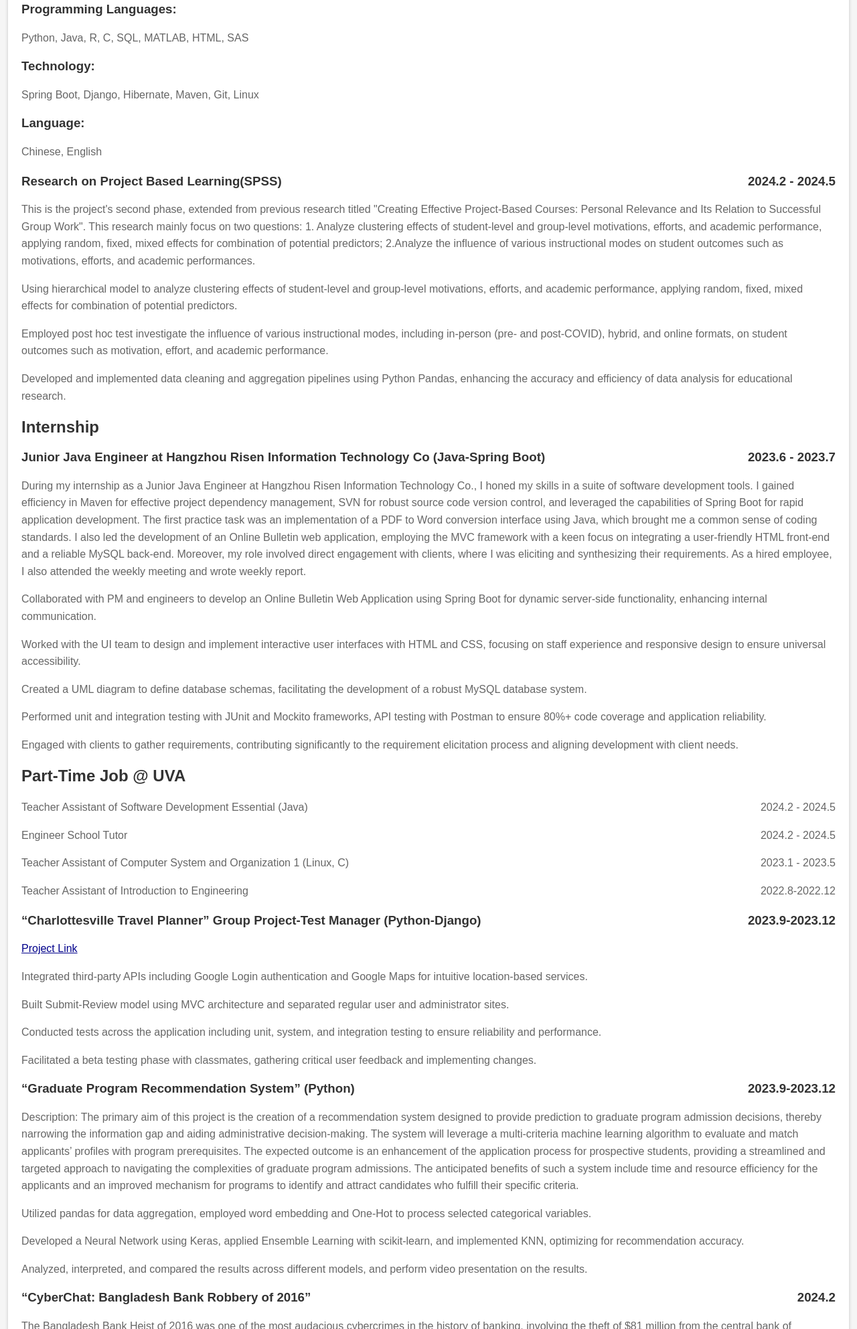
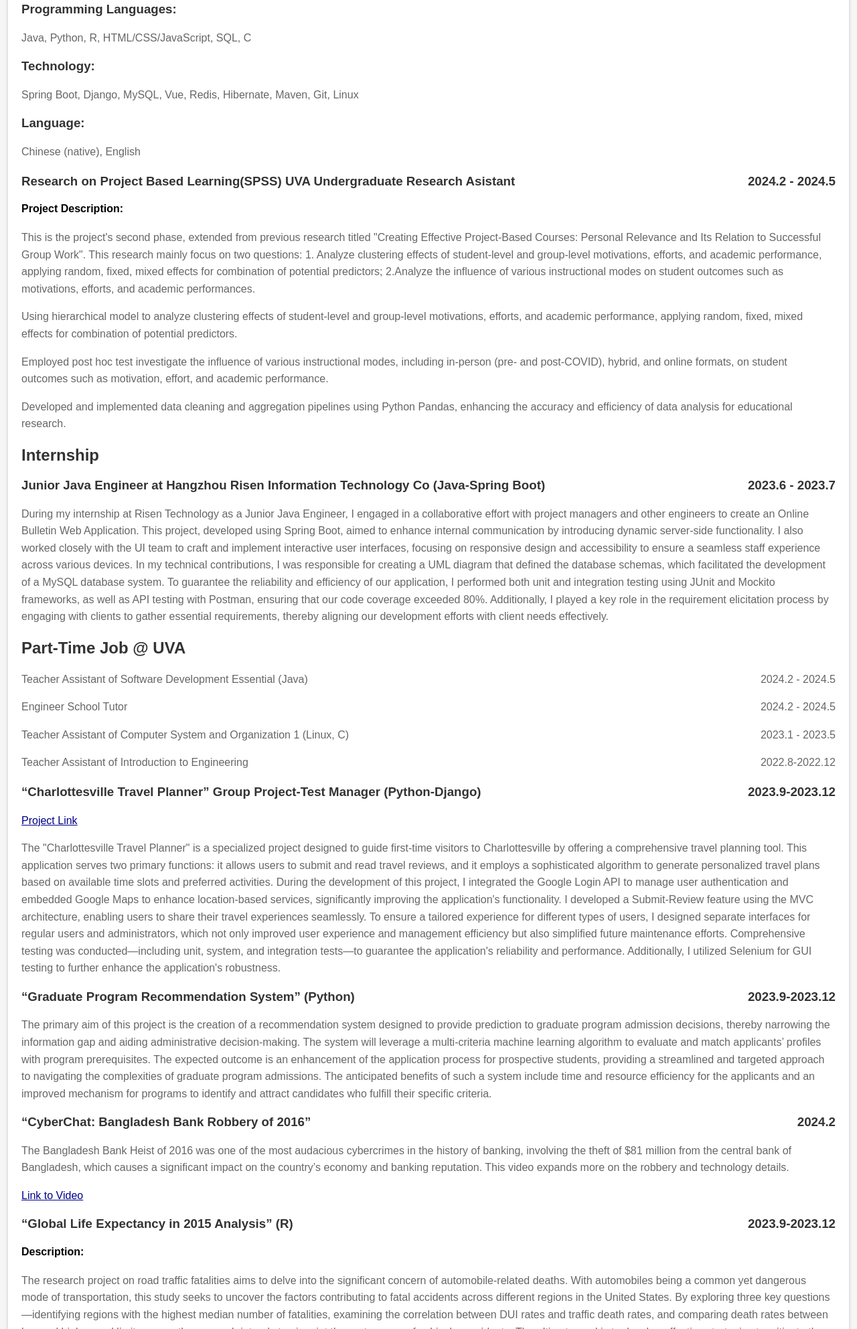
Before and after one commit to KaichengChu/Kai-sWebsite, a plain HTML site: page index.html in a window 1280 px wide. Shown: the part 815-2800 px from the top of the page at 67% size. Drawn offline with Linux system fonts and the light colour scheme.

Commit message:
Update index.html
6.21.2024

```diff
--- a/index.html
+++ b/index.html
@@ -38,7 +38,7 @@
 
         <section id="education">
             <h2>University of Virginia</h2>
-            <p>Major: BS in Computer Science & BA in Statistics</p>
+            <p>Major: Bachelor of Science Computer Science & Bachelor of Arts Statistics</p>
             <P>Expected Graduation: 05/20/2025</P>
             <p>Honors: Dean's List for 6 consecutive semesters</p>
             <p>Relevant Course Work:</p>
@@ -48,19 +48,21 @@
 
         <section id="technical_skill">
             <h3>Programming Languages:</h3>
-            <p>     Python, Java, R, C, SQL, MATLAB, HTML, SAS</p>
+            <p>     Java, Python, R, HTML/CSS/JavaScript, SQL, C</p>
             <h3>Technology:</h3>
-            <p>     Spring Boot, Django, Hibernate, Maven, Git, Linux</p>
+            <p>     Spring Boot, Django, MySQL, Vue, Redis, Hibernate, Maven, Git, Linux</p>
             <h3>Language: </h3>
-            <p>     Chinese, English</p>
+            <p>     Chinese (native), English</p>
         </section>
 
         <section id="experience">
         <h3 style="display: flex; justify-content: space-between; align-items: center;">
-            <span>Research on Project Based Learning(SPSS)</span>
+            <span>Research on Project Based Learning(SPSS) UVA Undergraduate Research Asistant</span>
             <span>2024.2 - 2024.5</span>
         </h3>
+        <h4>Project Description: </h4>
         <p>This is the project's second phase, extended from previous research titled "Creating Effective Project-Based Courses: Personal Relevance and Its Relation to Successful Group Work". This research mainly focus on two questions: 1. Analyze clustering effects of student-level and group-level motivations, efforts, and academic performance, applying random, fixed, mixed effects for combination of potential predictors; 2.Analyze the influence of various instructional modes on student outcomes such as motivations, efforts, and academic performances.</p>
+
         <p>Using hierarchical model to analyze clustering effects of student-level and group-level motivations, efforts, and academic performance, applying random, fixed, mixed effects for combination of potential predictors.</p>
         <p>Employed post hoc test investigate the influence of various instructional modes, including in-person (pre- and post-COVID), hybrid, and online formats, on student outcomes such as motivation, effort, and academic performance. </p>
         <p>Developed and implemented data cleaning and aggregation pipelines using Python Pandas, enhancing the accuracy and efficiency of data analysis for educational research.</p>
@@ -70,12 +72,8 @@
             <span>Junior Java Engineer at Hangzhou Risen Information Technology Co (Java-Spring Boot)</span>
             <span>2023.6 - 2023.7</span>
         </h3>
-        <p>During my internship as a Junior Java Engineer at Hangzhou Risen Information Technology Co., I honed my skills in a suite of software development tools. I gained efficiency in Maven for effective project dependency management, SVN for robust source code version control, and leveraged the capabilities of Spring Boot for rapid application development. The first practice task was an implementation of a PDF to Word conversion interface using Java, which brought me a common sense of coding standards. I also led the development of an Online Bulletin web application, employing the MVC framework with a keen focus on integrating a user-friendly HTML front-end and a reliable MySQL back-end. Moreover, my role involved direct engagement with clients, where I was eliciting and synthesizing their requirements. As a hired employee, I also attended the weekly meeting and wrote weekly report.</p>
-        <p>Collaborated with PM and engineers to develop an Online Bulletin Web Application using Spring Boot for dynamic server-side functionality, enhancing internal communication.</p>
-        <p>Worked with the UI team to design and implement interactive user interfaces with HTML and CSS, focusing on staff experience and responsive design to ensure universal accessibility.</p>
-        <p>Created a UML diagram to define database schemas, facilitating the development of a robust MySQL database system.</p>
-        <p>Performed unit and integration testing with JUnit and Mockito frameworks, API testing with Postman to ensure 80%+ code coverage and application reliability.</p>
-        <p>Engaged with clients to gather requirements, contributing significantly to the requirement elicitation process and aligning development with client needs.</p>
+        <p>During my internship at Risen Technology as a Junior Java Engineer, I engaged in a collaborative effort with project managers and other engineers to create an Online Bulletin Web Application. This project, developed using Spring Boot, aimed to enhance internal communication by introducing dynamic server-side functionality. I also worked closely with the UI team to craft and implement interactive user interfaces, focusing on responsive design and accessibility to ensure a seamless staff experience across various devices. In my technical contributions, I was responsible for creating a UML diagram that defined the database schemas, which facilitated the development of a MySQL database system. To guarantee the reliability and efficiency of our application, I performed both unit and integration testing using JUnit and Mockito frameworks, as well as API testing with Postman, ensuring that our code coverage exceeded 80%. Additionally, I played a key role in the requirement elicitation process by engaging with clients to gather essential requirements, thereby aligning our development efforts with client needs effectively.</p>
+
         <h2>Part-Time Job @ UVA</h2>
 
         <p style="display: flex; justify-content: space-between; align-items: center;">
@@ -105,26 +103,19 @@
                 <span>2023.9-2023.12</span>
             </h3>
             <a href="https://a12plannerapp-7070b47869a6.herokuapp.com/" target="_blank">Project Link</a>
-            <p>Integrated third-party APIs including Google Login authentication and Google Maps for intuitive location-based services.</p>
-            <p>Built Submit-Review model using MVC architecture and separated regular user and administrator sites.</p>
-            <p>Conducted tests across the application including unit, system, and integration testing to ensure reliability and performance.</p>
-            <p>Facilitated a beta testing phase with classmates, gathering critical user feedback and implementing changes.</p>
+            <p>The "Charlottesville Travel Planner" is a specialized project designed to guide first-time visitors to Charlottesville by offering a comprehensive travel planning tool. This application serves two primary functions: it allows users to submit and read travel reviews, and it employs a sophisticated algorithm to generate personalized travel plans based on available time slots and preferred activities. During the development of this project, I integrated the Google Login API to manage user authentication and embedded Google Maps to enhance location-based services, significantly improving the application's functionality. I developed a Submit-Review feature using the MVC architecture, enabling users to share their travel experiences seamlessly. To ensure a tailored experience for different types of users, I designed separate interfaces for regular users and administrators, which not only improved user experience and management efficiency but also simplified future maintenance efforts. Comprehensive testing was conducted—including unit, system, and integration tests—to guarantee the application's reliability and performance. Additionally, I utilized Selenium for GUI testing to further enhance the application's robustness.</p>
 
             <h3 style="display: flex; justify-content: space-between; align-items: center;">
                 <span>“Graduate Program Recommendation System” (Python)</span>
                 <span>2023.9-2023.12</span>
             </h3>
-            <p>Description: The primary aim of this project is the creation of a recommendation system designed to provide prediction to graduate
+            <p> The primary aim of this project is the creation of a recommendation system designed to provide prediction to graduate
                 program admission decisions, thereby narrowing the information gap and aiding administrative decision-making. The
                 system will leverage a multi-criteria machine learning algorithm to evaluate and match applicants’ profiles with program
                 prerequisites. The expected outcome is an enhancement of the application process for prospective students, providing a
                 streamlined and targeted approach to navigating the complexities of graduate program admissions. The anticipated
                 benefits of such a system include time and resource efficiency for the applicants and an improved mechanism for
                 programs to identify and attract candidates who fulfill their specific criteria.</p>
-            <p>Utilized pandas for data aggregation, employed word embedding and One-Hot to process selected categorical variables.</p>
-            <p>Developed a Neural Network using Keras, applied Ensemble Learning with scikit-learn, and implemented KNN, optimizing
-                for recommendation accuracy.</p>
-            <p>Analyzed, interpreted, and compared the results across different models, and perform video presentation on the results.</p>
 
             <h3 style="display: flex; justify-content: space-between; align-items: center;">
                 <span>“CyberChat: Bangladesh Bank Robbery of 2016”</span>
@@ -137,6 +128,9 @@
                 <span>“Global Life Expectancy in 2015 Analysis” (R)</span>
                 <span>2023.9-2023.12</span>
             </h3>
+            <h4>Description: </h4>
+            <p>The research project on road traffic fatalities aims to delve into the significant concern of automobile-related deaths. With automobiles being a common yet dangerous mode of transportation, this study seeks to uncover the factors contributing to fatal accidents across different regions in the United States. By exploring three key questions—identifying regions with the highest median number of fatalities, examining the correlation between DUI rates and traffic death rates, and comparing death rates between low and high speed limit zones—the research intends to pinpoint the root causes of vehicular accidents. The ultimate goal is to develop effective strategies to mitigate these incidents and reduce their devastating impact on society.</p>
+            <h4>Technology: </h4>
             <p>Performed thorough EDA to identify significant patterns and trends, selected critical features such as infant death rate, GDP,
                 BMI, thinness for in-depth analysis.</p>
             <p>Applied feature engineering techniques to refine and prepare the data, utilized various machine learning methods including
@@ -147,12 +141,15 @@
                 <span>“Factors Influencing Per Capita Income” (SAS)</span>
                 <span>2022.9-2022.12</span>
             </h3>
-            <p>Managed data collection and feature engineering, including data sourcing from reputable databases, data cleansing to ensure
-                integrity, combining multiple features into one, and exploratory data analysis to uncover underlying patterns.</p>
-            <p>Applied multiple regression techniques, including linear and logistic regression, and ANOVA to identify significant
-                predictors. Employed bootstrapping methods to estimate model accuracy and ensure robustness.</p>
-            <p>Synthesized research findings into a comprehensive poster, presented to an academic audience including the Dean of the
-                Statistics Department.</p>
+            <h4>Description: </h4>
+            <p>The "Factors Influencing Per Capita Income" research project was initiated to explore the key elements affecting individual earnings, emphasizing wage levels which significantly influence living conditions and quality of life. Through extensive data analysis, this research aimed to identify, understand, and predict the factors contributing to per capita income disparities, using a combination of quantitative and qualitative methods. Our approach involved a thorough exploratory data analysis (EDA), where we scrutinized relationships and interactions between variables, followed by a meticulous multiple linear regression analysis. This enabled us to understand the impact of various demographic and socioeconomic variables on per capita income. Specifically, we investigated the effects of work tenure, educational attainment, and geographical differences. The study was particularly insightful during the challenging times of the COVID-19 pandemic, highlighting the exacerbated economic strains affecting millions. Ultimately, the project not only provided a detailed statistical model predicting per capita income but also offered crucial insights that could inform policies aimed at mitigating income disparities.</p>
+            <h4>Technology: </h4>
+            <p>Multiple Linear Regression Analysis: Leveraged advanced regression techniques to model per capita income as influenced by demographic and socioeconomic variables, using SAS for robust statistical analysis and model validation.</p>
+            <p>Exploratory Data Analysis (EDA) and Multicollinearity Assessment: Utilized statistical software to conduct EDA, revealing crucial variable interactions and relationships. Assessed and mitigated multicollinearity using Variable Inflation Factors (VIF), ensuring a high degree of reliability in predictive modeling.</p>
+            <p>Variable Selection and Model Optimization: Conducted stepwise regression to pinpoint relevant variables, refining model accuracy and efficiency. This included the strategic addition and removal of variables based on their statistical significance and impact on model performance.</p>
+            <p>Interaction Testing and Model Adjustments: Systematically tested and integrated interactions between quantitative and qualitative variables using nested F-tests, refining the model structure to accurately reflect complex real-world influences on income levels.</p>
+            <p>Regression Diagnostics and Data Transformation: Employed a variety of data transformations, including the Box-Cox method, to satisfy normality and homoscedasticity assumptions. Utilized comprehensive diagnostic tests to validate model assumptions and enhance the predictive validity and accuracy of the final regression model.</p>
+
         </section>
             <section id="interests">
                 <h2>Club</h2>
@@ -168,7 +165,7 @@
             </section>
 
     </div>
-    <p>Last updated on May 18, 2024</p>
+    <p>Last updated on June 21, 2024</p>
 
 </body>
 </html>
```
